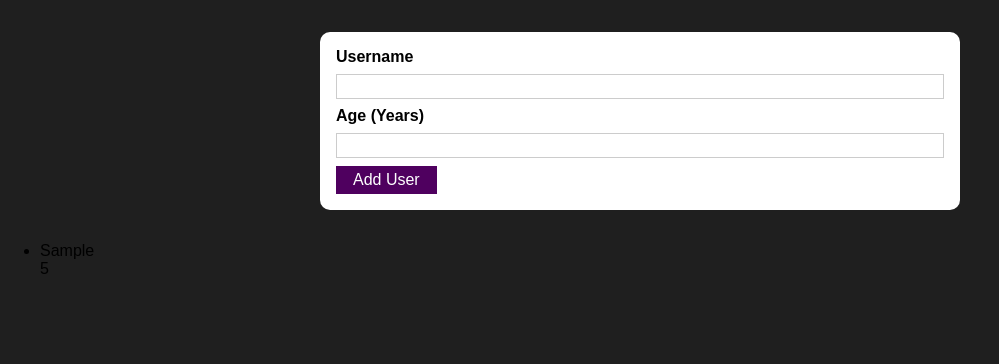
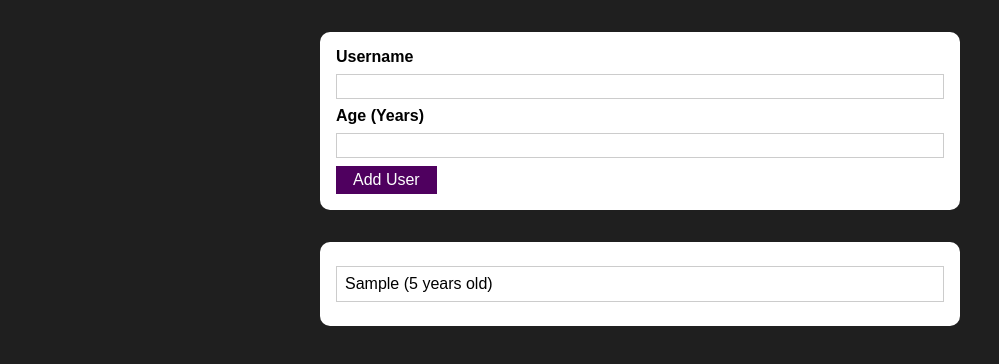
Before and after one commit to Rorywork/react-user-adder-with-modal, a React (Create React App) app: page / in a window 1280 px wide. Both pictures are taken after typing "Sample", "5" into the empty fields and a click on the button "Add User". Shown: the top 364 px of the page, without its empty margins (0-999 px from the left). Built offline with nearby package versions, Linux system fonts and the light colour scheme.

Commit message:
feat: add styles and simplify app

```diff
--- a/src/App.js
+++ b/src/App.js
@@ -1,31 +1,28 @@
-import React, { useState } from 'react';
+import React, { useState } from "react";
 
-import AddUser from './components/Users/AddUser';
-import UsersList from './components/Users/UsersList';
-
-const USER_LIST = [];
+import AddUser from "./components/Users/AddUser";
+import UsersList from "./components/Users/UsersList";
 
 function App() {
+  const [usersList, setUsersList] = useState([]);
 
-  const [users, setUsers] = useState(USER_LIST);
-
-  const addUserToUserList = (name, age) => {
-
-    const user = {
-      name,
-      age,
-      id: Math.random().toString()
-    }
-
-    setUsers((prevUsers) => {
-      return [user, ...prevUsers];
+  const addUserHandler = (name, age) => {
+    setUsersList((prevUsersList) => {
+      return [
+        ...prevUsersList,
+        {
+          name,
+          age,
+          id: Math.random().toString(),
+        },
+      ];
     });
   };
 
   return (
     <div>
-      <AddUser addUserToUserList={addUserToUserList}  />
-      <UsersList users={users} />
+      <AddUser onAddUser={addUserHandler} />
+      <UsersList users={usersList} />
     </div>
   );
 }
--- a/src/components/Users/AddUser.js
+++ b/src/components/Users/AddUser.js
@@ -12,7 +12,10 @@
   const addUserHandler = (event) => {
     event.preventDefault();
 
-    if (enteredUsername.trim().length === 0 || enteredUsername.trim().length === 0) {
+    if (
+      enteredUsername.trim().length === 0 ||
+      enteredUsername.trim().length === 0
+    ) {
       return;
     }
 
@@ -20,8 +23,7 @@
       return;
     }
 
-    props.addUserToUserList(enteredUsername, enteredAge)
-
+    props.onAddUser(enteredUsername, enteredAge);
     setEnteredUsername("");
     setEnteredAge("");
   };
--- a/src/components/Users/User.js
+++ /dev/null
@@ -1,13 +0,0 @@
-import React from "react";
-
-const User = props => {
-
-    return (
-        <li>
-            <div>{props.name}</div>
-            <div>{props.age}</div>
-        </li>
-    )
-};
-
-export default User;
--- a/src/components/Users/UsersList.js
+++ b/src/components/Users/UsersList.js
@@ -1,22 +1,24 @@
 import React from "react";
 
-import User from './User'
+import Card from "../UI/Card";
+
+import classes from "./UsersList.module.css";
 
 const UsersList = (props) => {
-
-    console.log(props);
-
-
   if (props.users.length === 0) {
     return <h2>Found no users.</h2>;
   }
 
   return (
-    <ul>
-      {props.users.map((user) => (
-        <User key={user.id} name={user.name} age={user.age} />
-      ))}
-    </ul>
+    <Card className={classes.users}>
+      <ul>
+        {props.users.map((user) => (
+          <li key={user.id}>
+            {user.name} ({user.age} years old)
+          </li>
+        ))}
+      </ul>
+    </Card>
   );
 };
 
--- /dev/null
+++ b/src/components/Users/UsersList.module.css
@@ -0,0 +1,18 @@
+
+
+.users {
+    margin: 2rem auto;
+    width: 90%;
+    max-width: 40rem;
+  }
+
+  .users ul {
+    list-style: none;
+    padding: 1rem;
+  }
+
+  .users li {
+    border: 1px solid #ccc;
+    margin: 0.5rem 0;
+    padding: 0.5rem;
+  }
```
